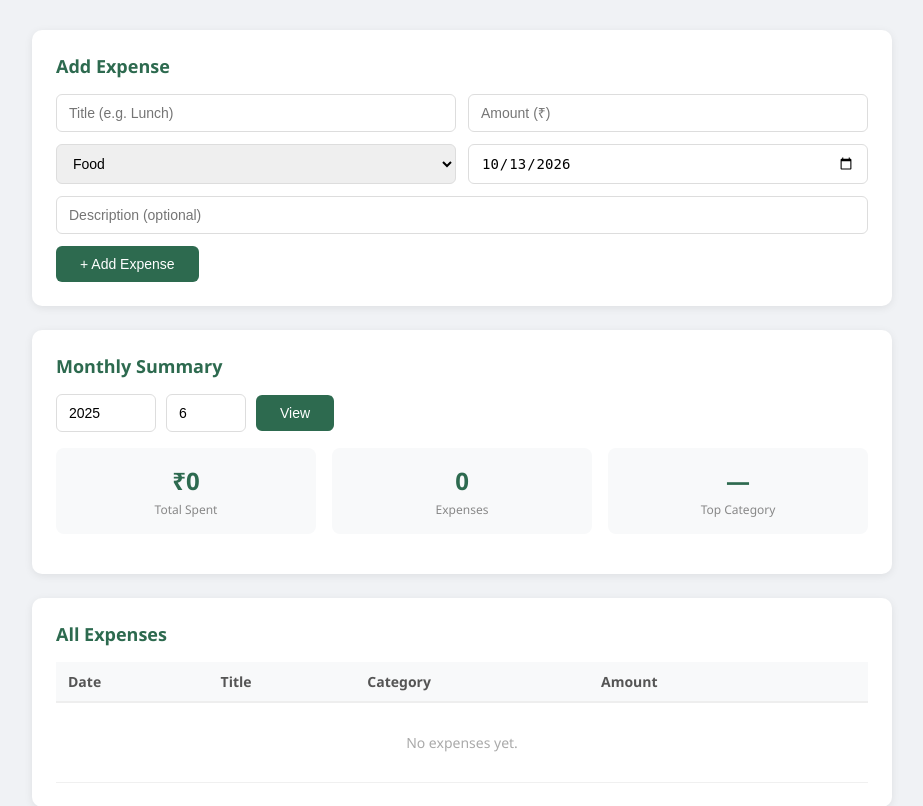
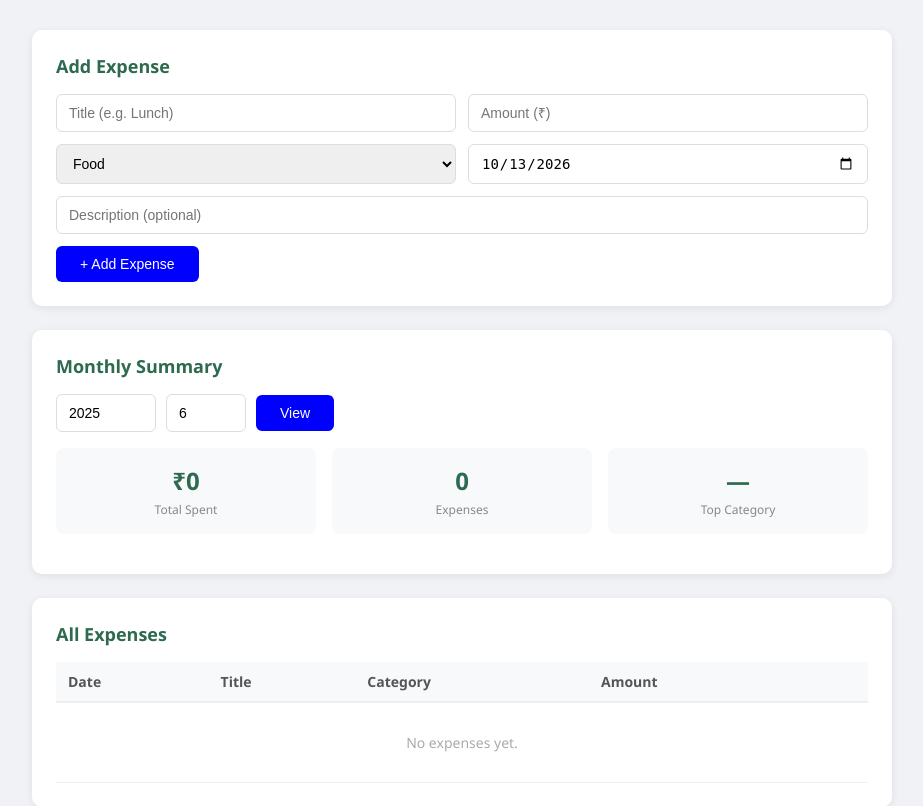
Before and after one commit to tanimamishra/expense-tracker, a Flask app: page / in a window 1280 px wide. Shown: the part 73-879 px from the top of the page, without its empty margins (178-1101 px from the left). Run offline with Flask 3, Linux system fonts and the light colour scheme; data that the repository does not hold is empty.

Commit message:
button color changed

```diff
--- a/templates/index.html
+++ b/templates/index.html
@@ -66,7 +66,7 @@
 
     button {
       padding: 10px 24px;
-      background: #2d6a4f;
+      background: blue;
       color: white;
       border: none;
       border-radius: 6px;
```
